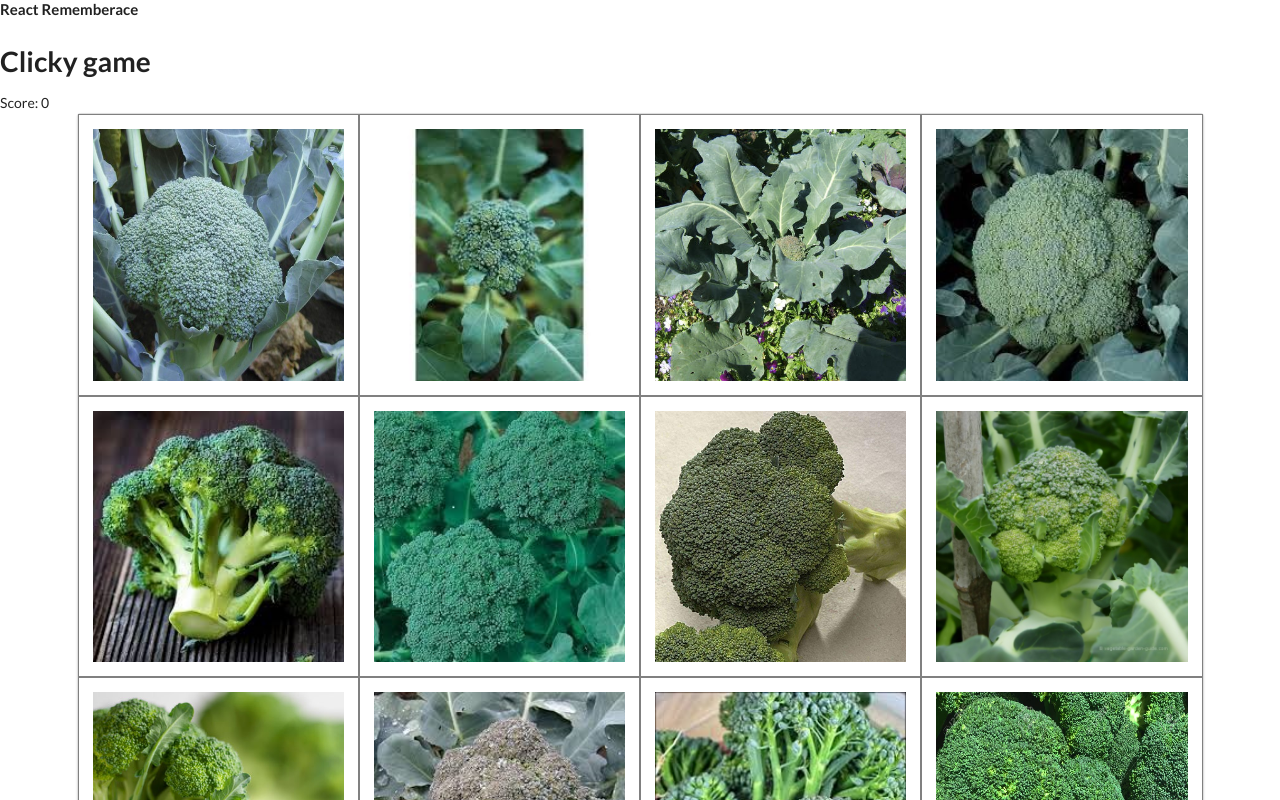
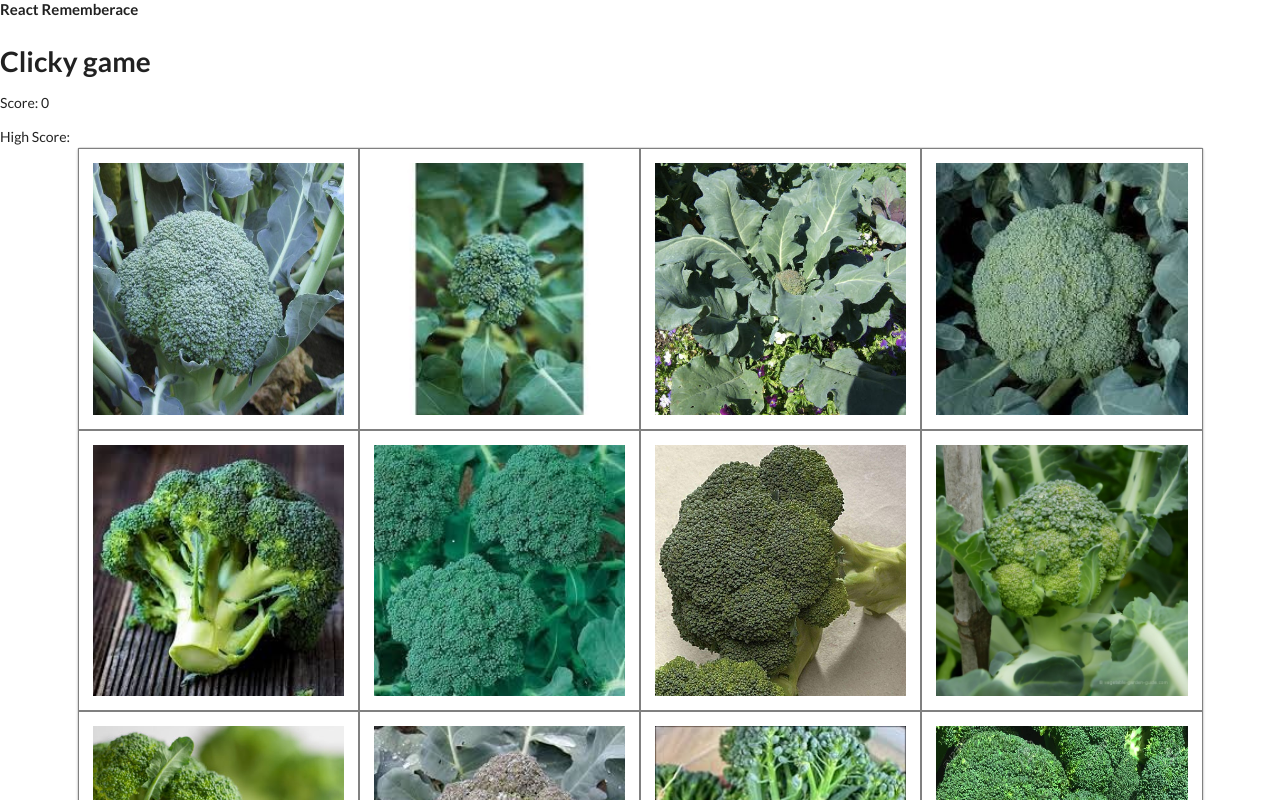
Before and after one commit to usafowose/Ancillary_Practice_and_Projects, a React (Create React App) app in the folder React-Apps/react_remembrance/: page / in a window 1280 px wide. Shown: the top 800 px of the page. Built offline with nearby package versions, Linux system fonts and the light colour scheme.

Commit message:
Passed highScore as prop to header for dynamic rendering

```diff
--- a/React-Apps/react_remembrance/src/components/Header/index.js
+++ b/React-Apps/react_remembrance/src/components/Header/index.js
@@ -1,12 +1,13 @@
 import React from 'react';
 
-const Header = ({ score }) => {
+const Header = ({ score, highScore }) => {
   return (
     <div>
       <header>
         <h4>React Rememberace</h4>
         <h1> Clicky game</h1>
         <p>Score: {score}</p>
+        <p>High Score: {highScore}</p>
       </header>
     </div>
   )
```
